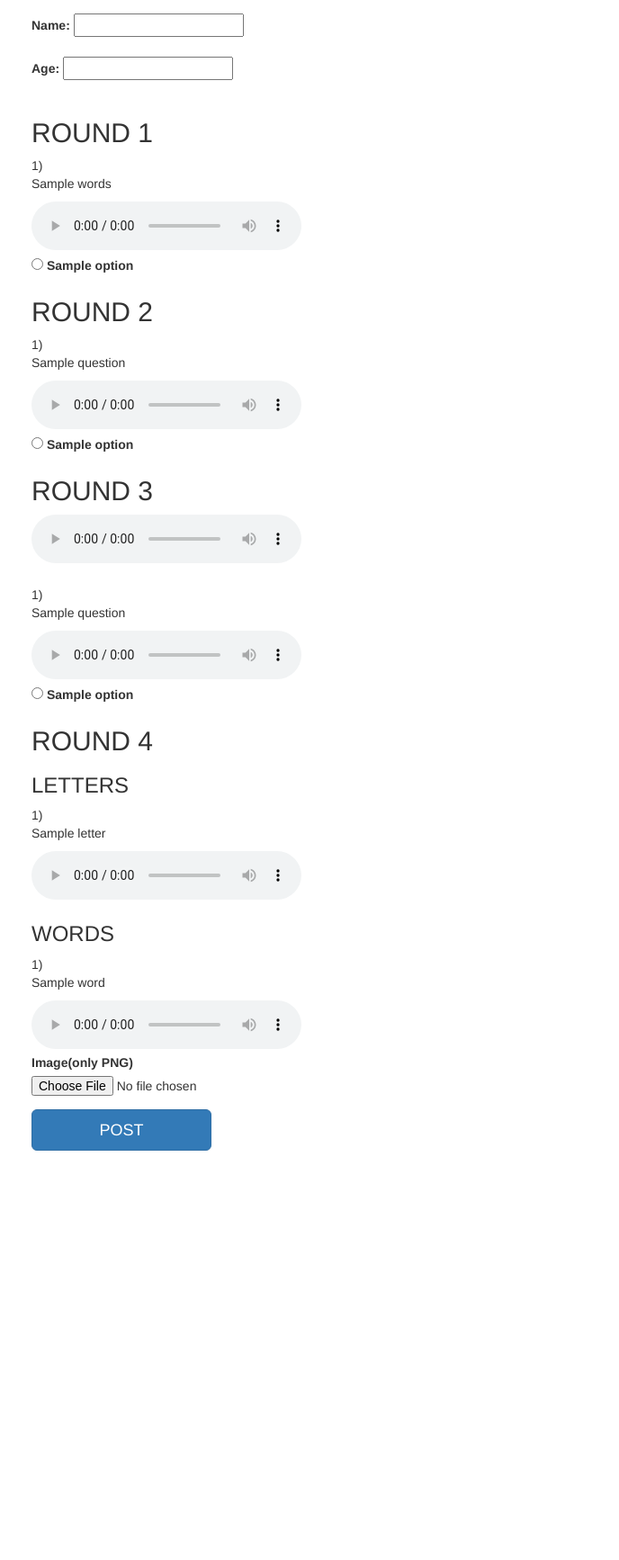
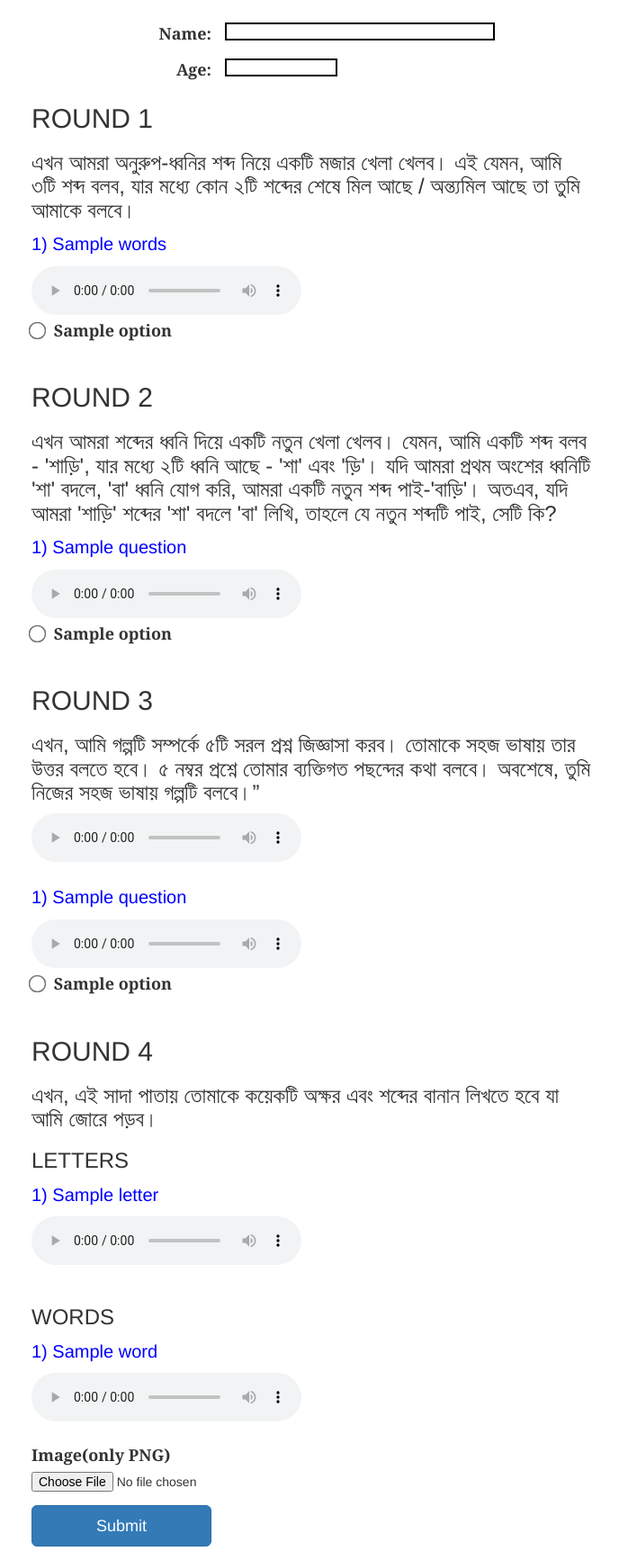
Before and after one commit to arin17bishwa/dyslexiaDataCollection, a Django app: template DCPortal/dc/templates/dc/takeQuiz.html in a window 1280 px wide. Shown: the whole page at 90% size, without its empty margins (50-738 px from the left). Before the commit the page ends 1279 px from the top, so only its background shows below. Run offline with Django 4.2, Linux system fonts and the light colour scheme; the template is opened without the code that fills it: most values are stand-ins (such as "Sample title", 1, 10 or a date in 2020); some libraries are stand-ins or nearby versions.

Commit message:
Styled Quiz Page

```diff
--- a/DCPortal/dc/templates/dc/takeQuiz.html
+++ b/DCPortal/dc/templates/dc/takeQuiz.html
@@ -20,6 +20,48 @@
         .submit-button {
             max-width: 200px;
         }
+
+        .label_name {
+            font-family: Georgia, "Times New Roman", Times, serif;
+            font-size: 18px;
+            color: #333;
+            height: 20px;
+            width: 200px;
+            margin-top: 10px;
+            margin-right: 15px;
+            text-align: right;
+            clear: both;
+            float:left;
+           }
+
+        label {
+            font-family: Georgia, "Times New Roman", Times, serif;
+            font-size: 18px;
+            color: #333;
+           }
+
+           input[type="radio"] {
+            -ms-transform: scale(1.5); /* IE 9 */
+            -webkit-transform: scale(1.5); /* Chrome, Safari, Opera */
+            transform: scale(1.5);
+        }
+
+           .input_name {
+            height: 20px;
+            width: 300px;
+            border: 2px solid #000;
+            margin-top: 10px;
+            float: left;
+           }
+
+           .input_age {
+            height: 20px;
+            width: 125px;
+            border: 2px solid #000;
+            margin-top: 10px;
+            float: left;
+           }
+
     </style>
 
 
@@ -28,16 +70,20 @@
             <div class="col-lg-7 offset-lg-1">
                 <form class="create-form" method="post" enctype="multipart/form-data">{% csrf_token %}
 
-                    <label for="name">Name:</label>
-                    <input type="text" id="name" name="name"><br><br>
-                    <label for="Age">Age:</label>
-                    <input type="number" id="age" name="age"><br><br>
+                    <label for="name" class ="label_name" >Name:</label>
+                    <input type="text" id="name" name="name" class ="input_name"><br><br>
+
+                    <label for="Age" class = "label_name">Age:</label>
+                    <input type="number" id="age" name="age" class ="input_age"><br><br>
 
                     <!-- ROUND 1 -->
                     <h2>ROUND 1</h2>
+                    <h3>এখন আমরা অনুরুপ-ধ্বনির শব্দ নিয়ে একটি মজার
+                    খেলা খেলব। এই যেমন, আমি ৩টি শব্দ বলব, যার মধ্যে
+                    কোন ২টি শব্দের শেষে মিল আছে / অন্ত্যমিল আছে তা তুমি
+                    আমাকে বলবে।</h3>
                     {% for question in quiz1 %}
-                        {{ forloop.counter }})
-                        <p>{{ question.words }}</p>
+                        <p style = "color:blue; font-size:20px">{{ forloop.counter }}) {{ question.words }}</p>
                         <audio controls>
                             <source src="{{ question.file }}">
                         </audio>
@@ -45,20 +91,22 @@
                         {% for option in question.options %}
                             <input type="radio" name="quiz1_{{ forloop.parentloop.counter }}"
                                    id="quiz1_id_{{ forloop.parentloop.counter }}_{{ forloop.counter }}"
-                                   value="{{ forloop.counter0 }}">
+                                   value="{{ forloop.counter0 }}"> &nbsp
                             <label for="quiz1_id_{{ forloop.parentloop.counter }}_{{ forloop.counter }}">{{ option }}</label>
                             <br>
 
+
                         {% endfor %}
+                        <br>
 
                     {% endfor %}
                     <!-- END ROUND 1 -->
 
                     <!-- ROUND 2 -->
                     <h2>ROUND 2</h2>
+                    <h3>এখন আমরা শব্দের ধ্বনি দিয়ে একটি নতুন খেলা খেলব।   যেমন, আমি একটি শব্দ বলব - 'শাড়ি', যার মধ্যে   ২টি ধ্বনি আছে - 'শা' এবং 'ড়ি'। যদি আমরা প্রথম অংশের ধ্বনিটি 'শা' বদলে, 'বা' ধ্বনি যোগ করি, আমরা একটি নতুন শব্দ পাই-'বাড়ি'। অতএব, যদি আমরা 'শাড়ি' শব্দের 'শা' বদলে 'বা' লিখি, তাহলে যে নতুন শব্দটি পাই, সেটি কি?</h3>
                     {% for question in quiz2 %}
-                        {{ forloop.counter }})
-                        <p>{{ question.question }}</p>
+                        <p style = "color:blue; font-size:20px" >{{ forloop.counter }}) {{ question.question }}</p>
                         <audio controls>
                             <source src="{{ question.file }}">
                         </audio>
@@ -66,8 +114,9 @@
                         {% for option in question.options %}
                             <input type="radio" name="quiz2_{{ forloop.parentloop.counter }}"
                                    id="quiz2_id_{{ forloop.parentloop.counter }}_{{ forloop.counter }}"
-                                   value="{{ forloop.counter0 }}">
+                                   value="{{ forloop.counter0 }}"> &nbsp
                             <label for="quiz2_id_{{ forloop.parentloop.counter }}_{{ forloop.counter }}">{{ option }}</label>
+                            <br>
                             <br>
 
                         {% endfor %}
@@ -78,14 +127,14 @@
 
                     <!-- ROUND 3 -->
                     <h2>ROUND 3</h2>
+                    <h3>এখন, আমি গল্পটি  সম্পর্কে ৫টি সরল প্রশ্ন জিজ্ঞাসা করব। তোমাকে সহজ ভাষায় তার উত্তর বলতে হবে। ৫ নম্বর প্রশ্নে তোমার ব্যক্তিগত পছন্দের কথা বলবে। অবশেষে, তুমি নিজের সহজ ভাষায় গল্পটি বলবে।”</h3>
                     <audio controls>
                         <source src="{{ quiz3.paragraph_file }}">
                     </audio>
                     <br><br>
 
                     {% for question in quiz3.questions %}
-                        {{ forloop.counter }})
-                        <p>{{ question.question }}</p>
+                        <p style = "color:blue; font-size:20px">{{ forloop.counter }}) {{ question.question }}</p>
                         <audio controls>
                             <source src="{{ question.file }}">
                         </audio>
@@ -93,8 +142,9 @@
                         {% for option in question.options %}
                             <input type="radio" name="quiz3_{{ forloop.parentloop.counter }}"
                                    id="quiz3_id_{{ forloop.parentloop.counter }}_{{ forloop.counter }}"
-                                   value="{{ forloop.counter0 }}">
+                                   value="{{ forloop.counter0 }}"> &nbsp
                             <label for="quiz3_id_{{ forloop.parentloop.counter }}_{{ forloop.counter }}">{{ option }}</label>
+                            <br>
                             <br>
 
                         {% endfor %}
@@ -106,23 +156,25 @@
                     <!-- ROUND 4 -->
                     <h2>ROUND 4</h2>
 
+                    <h3>এখন, এই সাদা পাতায় তোমাকে কয়েকটি অক্ষর  এবং শব্দের বানান লিখতে  হবে যা আমি জোরে পড়ব। </h3>
+
                     <h3>LETTERS</h3>
                     {% for question in quiz4.letters %}
-                        {{ forloop.counter }})
-                        <p>{{ question.letter }}</p>
+                        <p style = "color:blue; font-size:20px">{{ forloop.counter }}) {{ question.letter }}</p>
                         <audio controls>
                             <source src="{{ question.file }}">
                         </audio>
+                        <br>
                         <br>
                     {% endfor %}
 
                     <h3>WORDS</h3>
                     {% for question in quiz4.words %}
-                        {{ forloop.counter }})
-                        <p>{{ question.word }}</p>
+                        <p style = "color:blue; font-size:20px">{{ forloop.counter }}) {{ question.word }}</p>
                         <audio controls>
                             <source src="{{ question.file }}">
                         </audio>
+                        <br>
                         <br>
                     {% endfor %}
 
@@ -136,7 +188,7 @@
                     <!-- END ROUND 4 -->
 
                     <!-- Submit btn -->
-                    <button class=" submit-button btn btn-lg btn-primary btn-block" type="submit">POST</button>
+                    <button class=" submit-button btn btn-lg btn-primary btn-block" type="submit">Submit</button>
                 </form>
             </div>
         </div>
```
